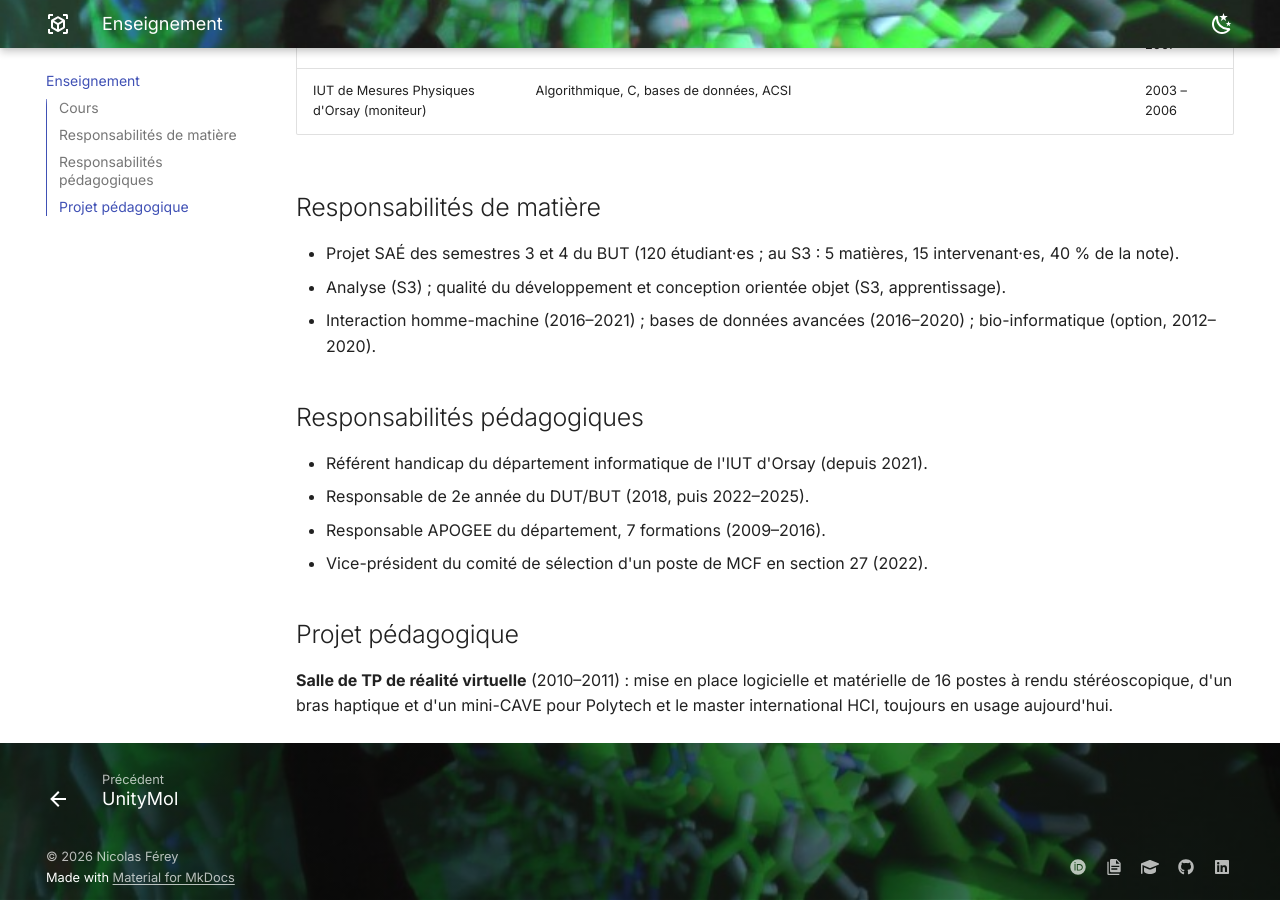
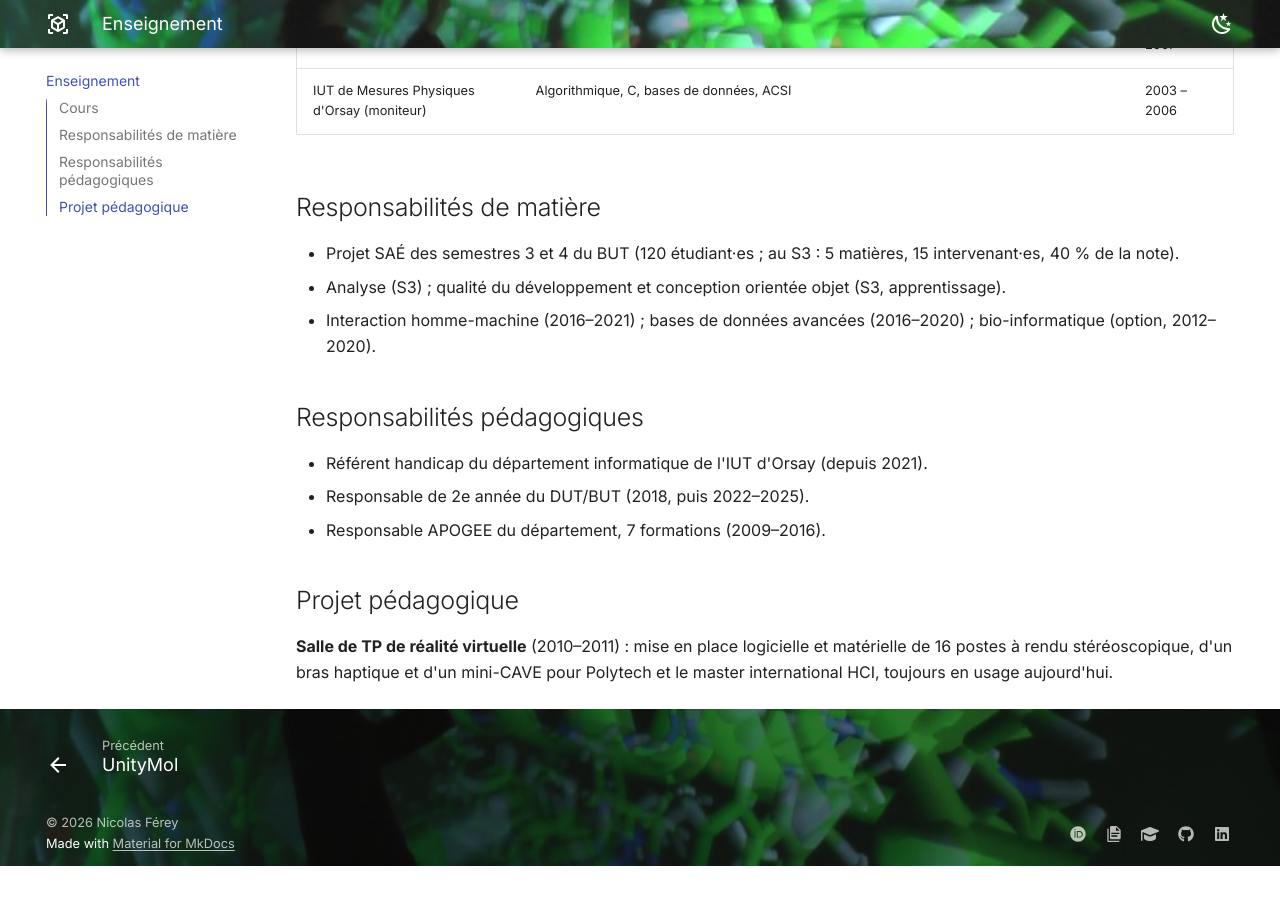
Before and after one commit to nicolasferey/nicolasferey.github.io, an MkDocs documentation site: the page built from docs/enseignement.md, in a window 1280 px wide and 900 px high, scrolled down 612 px. Built offline with MkDocs 1.6.1 and Material for MkDocs 9.7.7, drawn with Linux system fonts in a browser that asks for light colours; after the commit the page ends 1478 px from its top, so only the background shows below that.

Commit message:
Enseignement : retrait du comité de sélection 2022
Co-Authored-By: Claude Opus 5.5 <noreply@anthropic.com>

```diff
--- a/docs/enseignement.md
+++ b/docs/enseignement.md
@@ -25,7 +25,6 @@ complète des supports et de l'organisation des projets, qui représentent déso
 - Référent handicap du département informatique de l'IUT d'Orsay (depuis 2021).
 - Responsable de 2e année du DUT/BUT (2018, puis 2022–2025).
 - Responsable APOGEE du département, 7 formations (2009–2016).
-- Vice-président du comité de sélection d'un poste de MCF en section 27 (2022).
 
 ## Projet pédagogique
 
```
